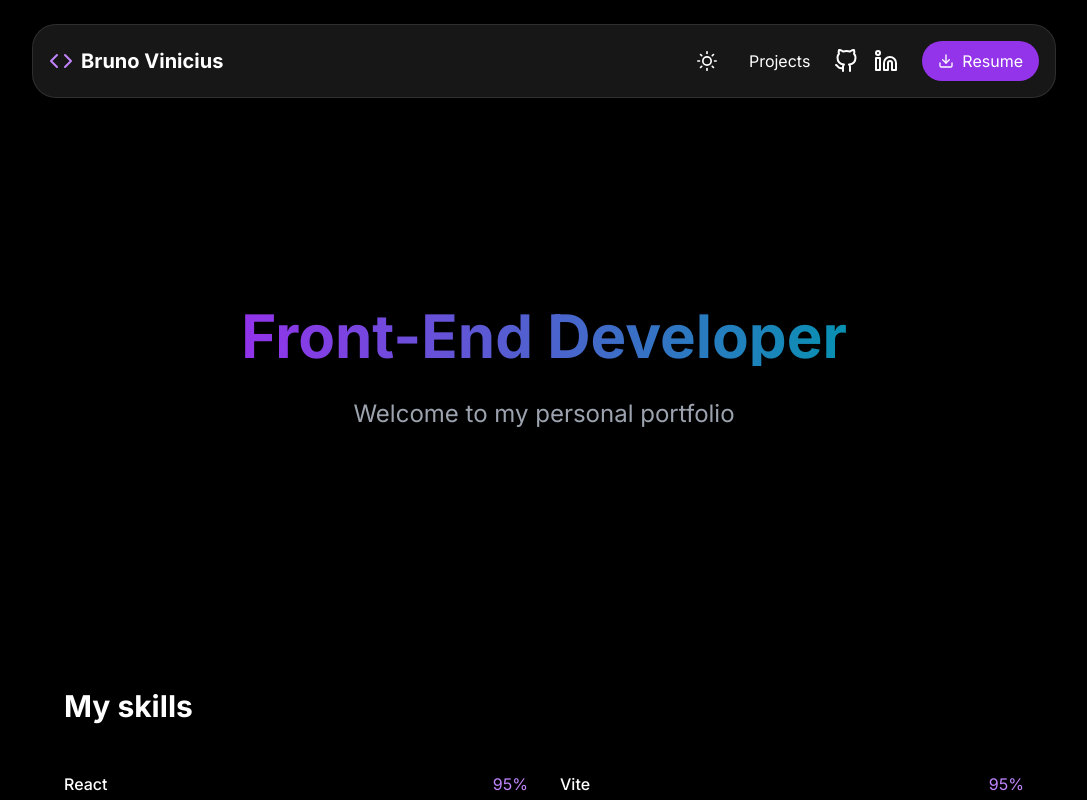
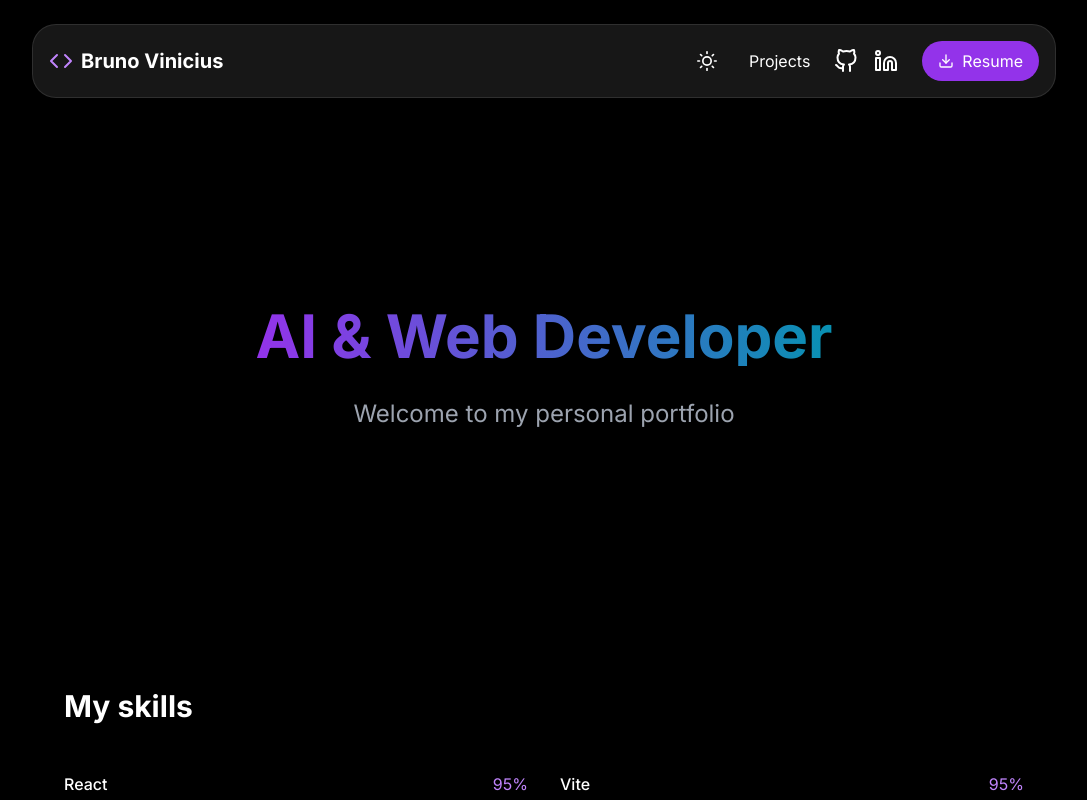
Before and after one commit to Brunovncs/brunovncs_react_portfolio, a Next.js app: page / in a window 1280 px wide. Shown: the top 800 px of the page, without its empty margins (96-1183 px from the left). Built offline with nearby package versions, Linux system fonts and the light colour scheme.

Commit message:
fix: title change

```diff
--- a/src/app/components/Hero.tsx
+++ b/src/app/components/Hero.tsx
@@ -11,7 +11,7 @@ export default function Hero() {
 
       >
         <h1 className="text-5xl md:text-6xl font-bold bg-gradient-to-r from-purple-600 to-cyan-600 bg-clip-text text-transparent transition-colors duration-1000">
-          Front-End Developer
+          AI & Web Developer
         </h1>
         <p className="text-xl md:text-2xl text-gray-600 dark:text-gray-400 transition-colors duration-1000">
           Welcome to my personal portfolio
```
